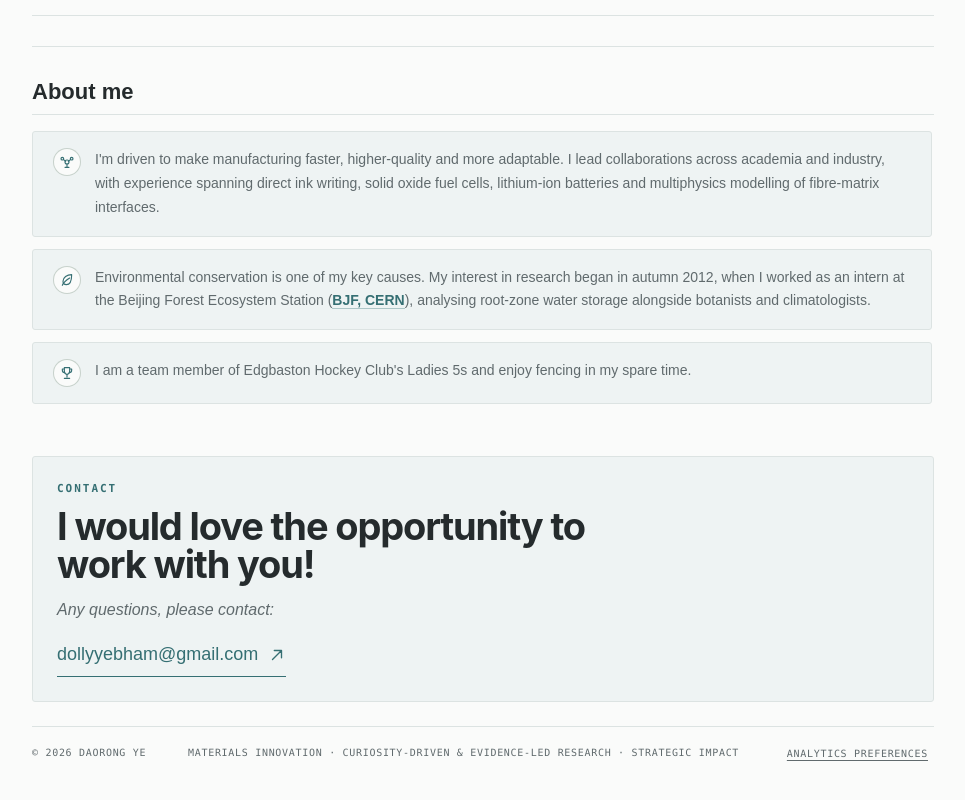
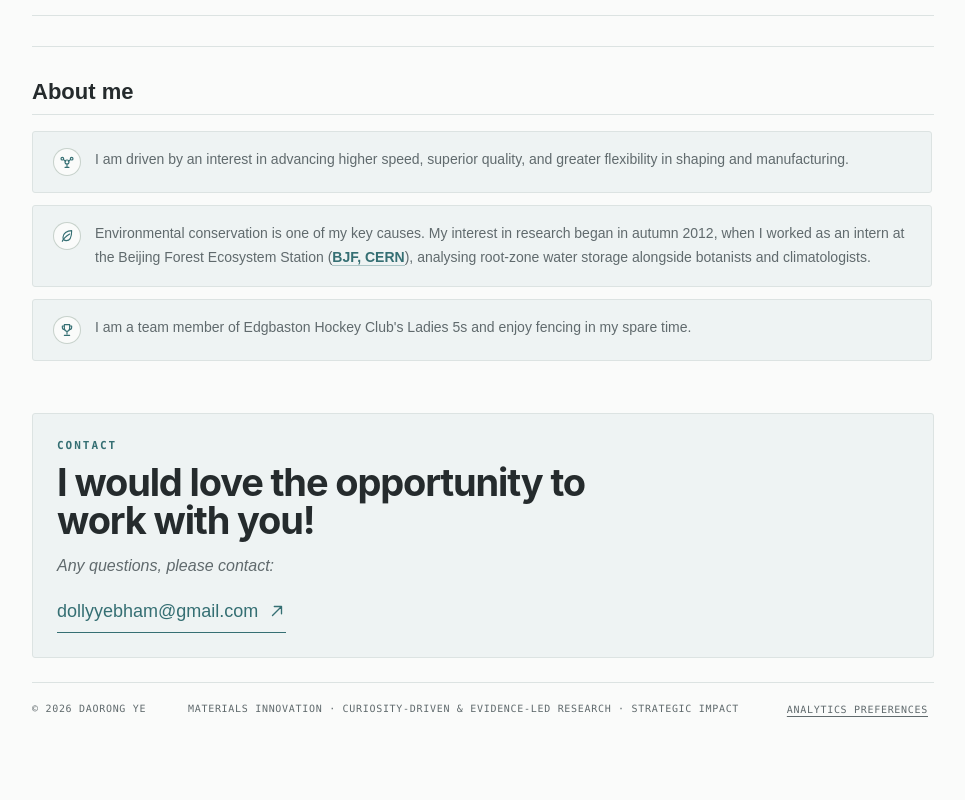
Before and after one commit to daorong-y/portfolio, a React (Vite) app: page / in a window 1280 px wide. Shown: the part 4180-4980 px from the top of the page, without its empty margins (294-1259 px from the left). Built offline with nearby package versions, Linux system fonts and the light colour scheme.

Commit message:
Revise manufacturing motivation statement

```diff
--- a/src/App.tsx
+++ b/src/App.tsx
@@ -697,10 +697,8 @@ export default function Home() {
                 <CollaborationIcon />
               </span>
               <span>
-                I&apos;m driven to make manufacturing faster, higher-quality and more adaptable. I
-                lead collaborations across academia and industry, with experience spanning direct
-                ink writing, solid oxide fuel cells, lithium-ion batteries and multiphysics
-                modelling of fibre-matrix interfaces.
+                I am driven by an interest in advancing higher speed, superior quality, and greater
+                flexibility in shaping and manufacturing.
               </span>
             </li>
             <li>
```
